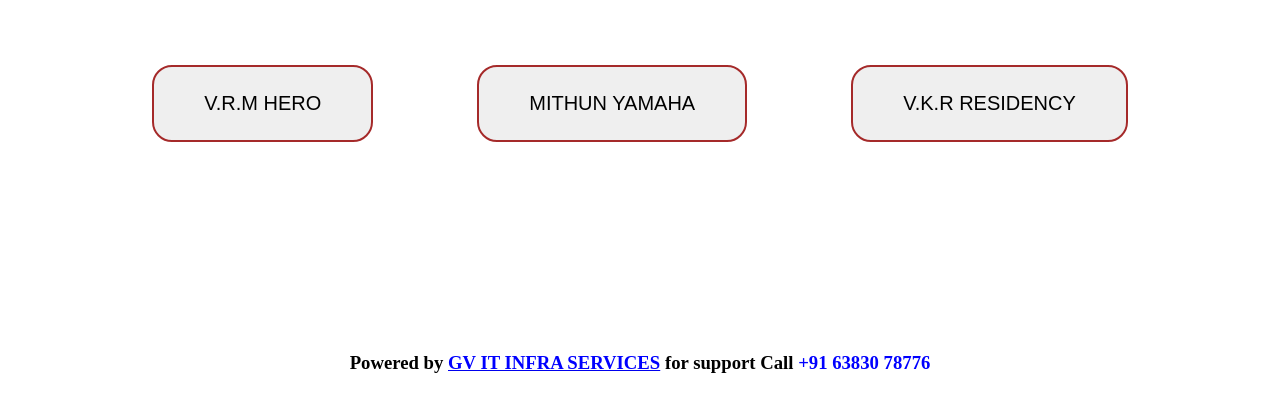
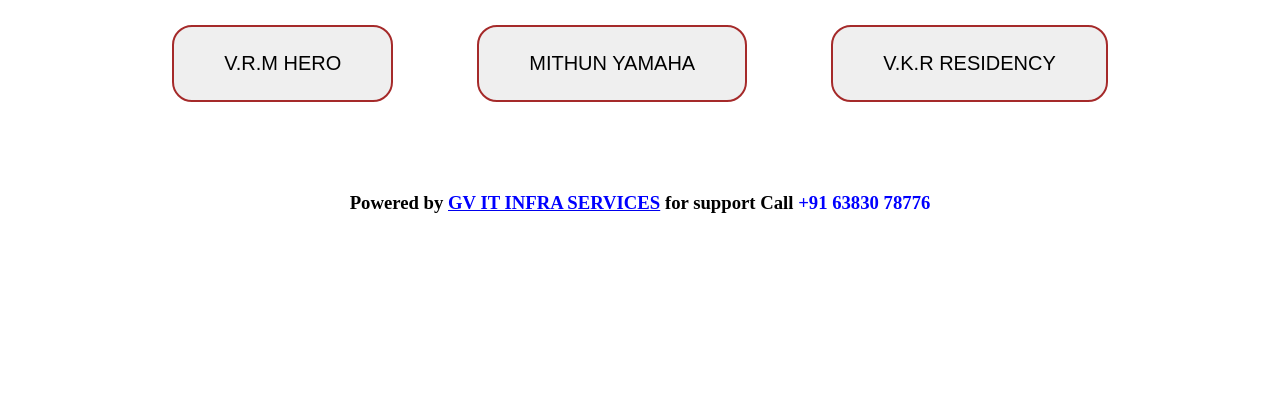
Before and after one commit to GvtechFix/vkrgroupssales, a plain HTML site: page index.html in a window 1280 px wide. Shown: the part 275-686 px from the top of the page. Drawn offline with Linux system fonts and the light colour scheme.

Commit message:
Update index.css

```diff
--- a/index.css
+++ b/index.css
@@ -8,14 +8,17 @@
     background-color: brown;
     margin-bottom: 10px;
 }
+/* .whole{
+    display: flex;
+} */
 .whole h1{
-    margin-top: 30px;
+    /* margin-top: 30px; */
     font-size: 70px;
 
 }
 .whole button{
     padding: 25px 50px 25px 50px;
-    margin: 50px ;
+    margin: 40px ;
     /* margin-top: 30px;
     margin-bottom: 50px; */
     font-size: 20px;
@@ -24,10 +27,11 @@
     border-radius: 20px;
 }
 .btm{
-    height: 30px;
+    height: 20px;
     /* background-color: brown; */
-    margin-top: 160px;
+    margin-top: 50px;
 }
+
 #clockContainer {
     position: relative;
     /* margin: auto; */
```
